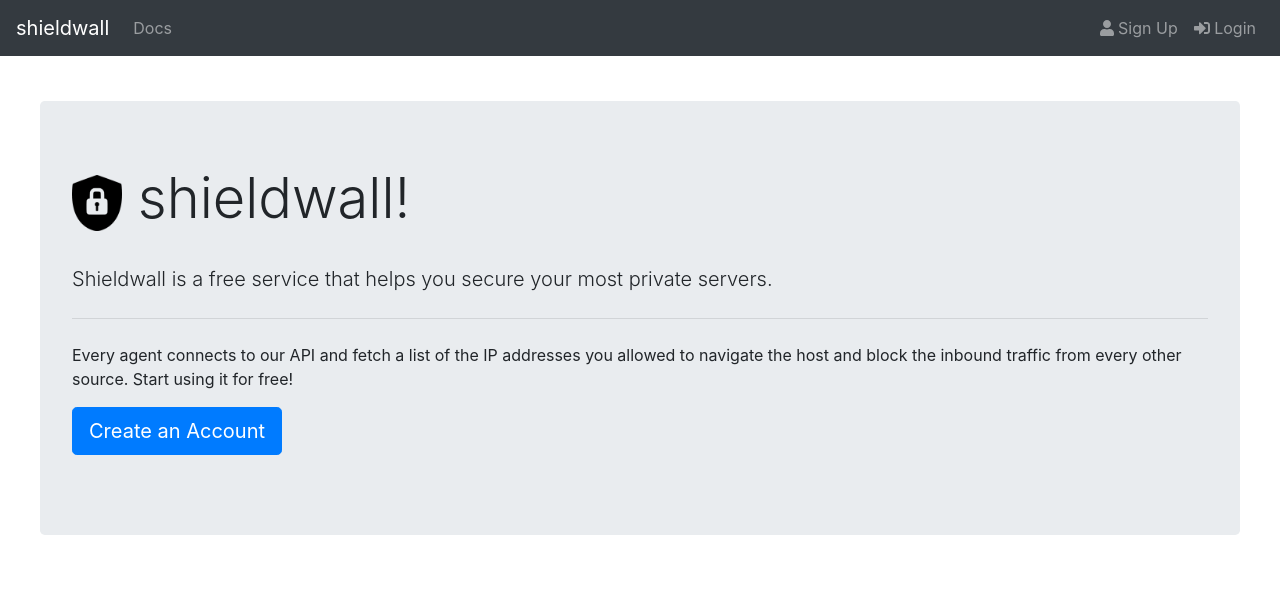
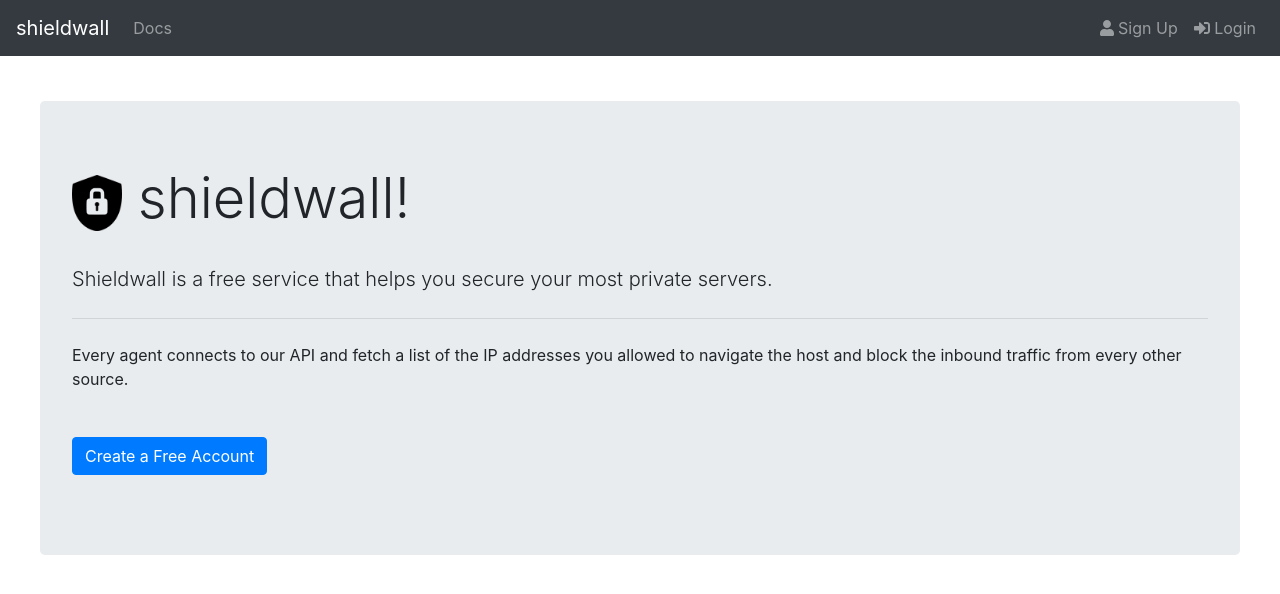
Before and after one commit to evilsocket/shieldwall, a Vue app in the folder frontend/: page / in a window 1280 px wide. Shown: the top 594 px of the page. Built offline with nearby package versions, Linux system fonts and the light colour scheme; what vue-timeago would draw is missing.

Commit message:
misc: small fix or general refactoring i did not bother commenting

```diff
--- a/frontend/src/App.vue
+++ b/frontend/src/App.vue
@@ -56,11 +56,6 @@ export default {
     currentUser() {
       return this.$store.state.auth.user;
     },
-    /*
-    showAgentsBoard() {
-      return !!this.currentUser;
-    },
-     */
   },
   methods: {
     logOut() {
--- a/frontend/src/views/Home.vue
+++ b/frontend/src/views/Home.vue
@@ -12,10 +12,11 @@
       <hr class="my-4">
       <p>Every agent connects to our API
         and fetch a list of the IP addresses you allowed to navigate the host and block the inbound traffic from
-        every other source. Start using it for free!</p>
-      <p class="lead">
-        <a class="btn btn-primary btn-lg" href="/register" role="button">
-          Create an Account
+        every other source.</p>
+      <p class="lead" v-if="!currentUser">
+        <br/>
+        <a class="btn btn-primary btn" href="/register" role="button">
+          Create a Free Account
         </a>
       </p>
     </div>
@@ -26,6 +27,11 @@
 
 export default {
   name: 'Home',
+  computed: {
+    currentUser() {
+      return this.$store.state.auth.user;
+    },
+  },
   mounted() {
 
   }
```
